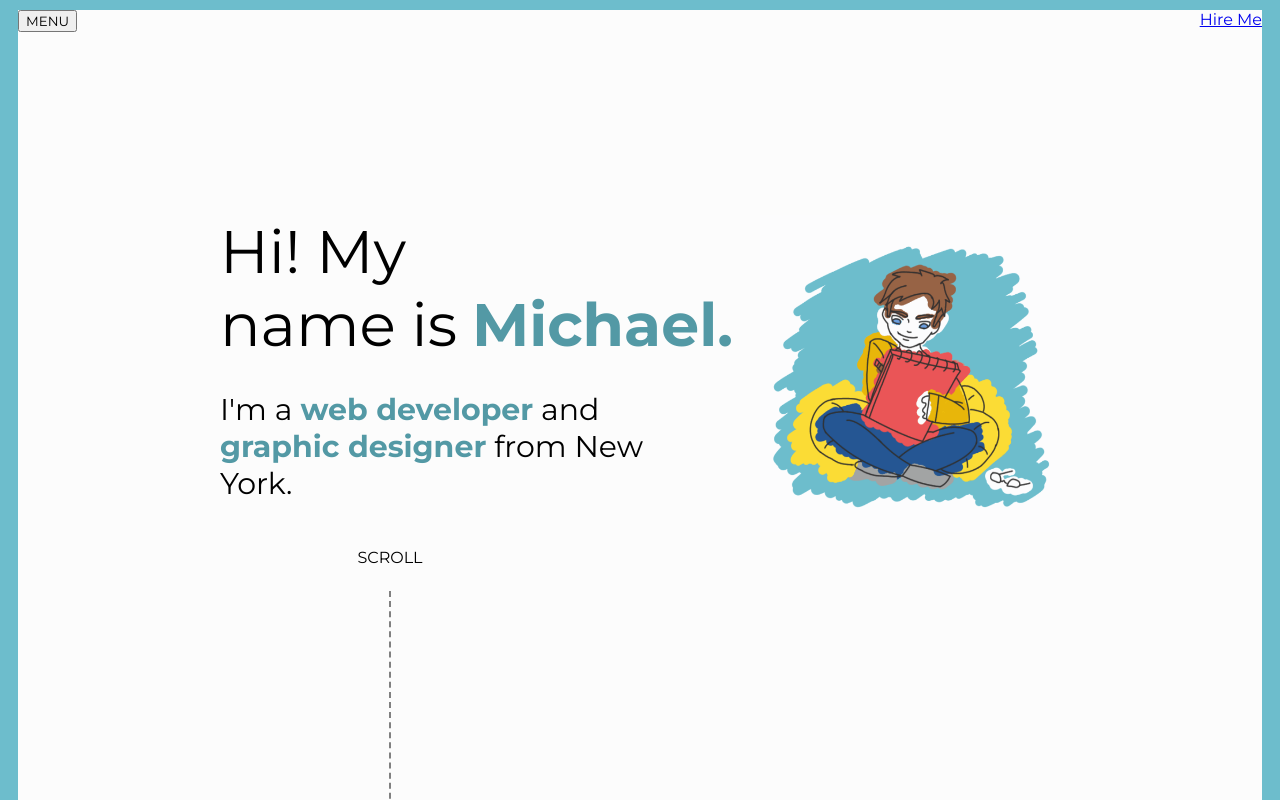
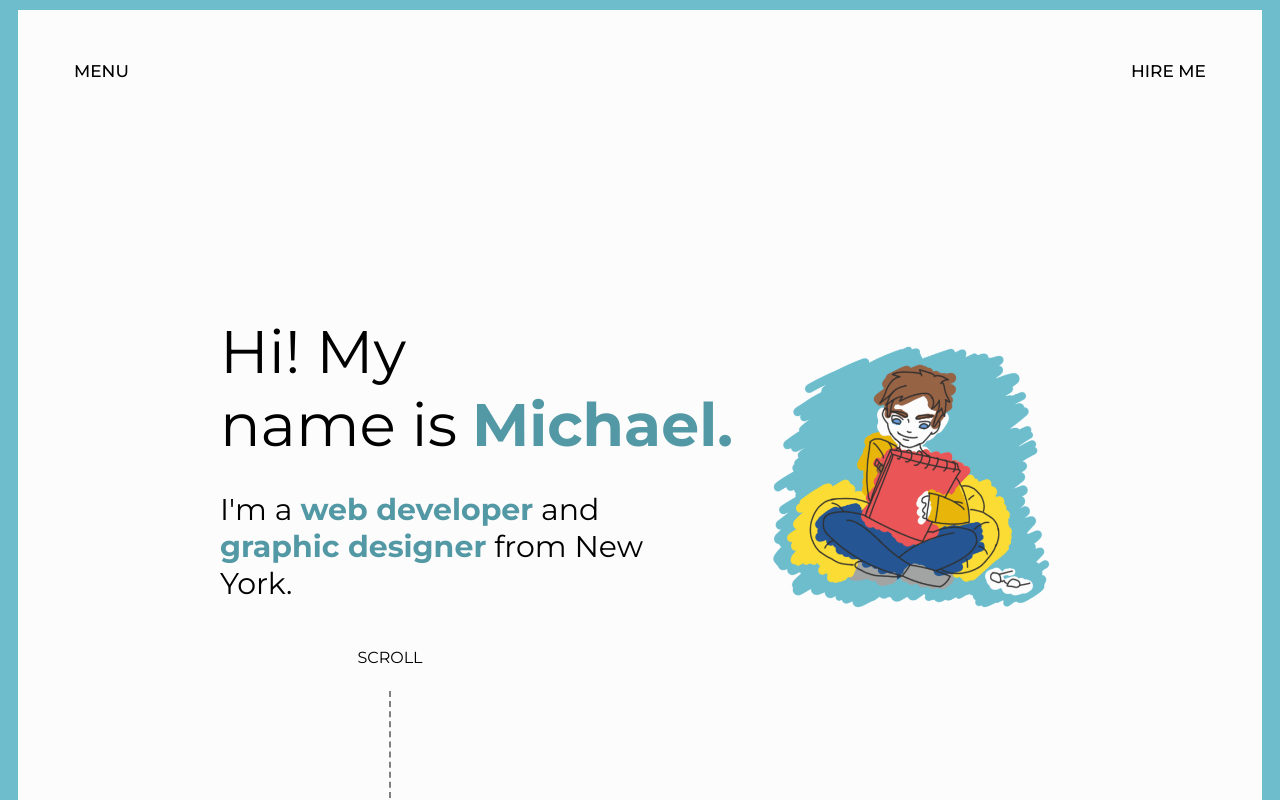
Before and after one commit to Mikalizcool/Michael-Portfolio, a React (Vite) app in the folder my-portfolio/: page / in a window 1280 px wide. Shown: the top 800 px of the page. Built offline with nearby package versions, Linux system fonts and the light colour scheme.

Commit message:
style: improve navbar link styles

```diff
--- a/my-portfolio/src/Navbar.jsx
+++ b/my-portfolio/src/Navbar.jsx
@@ -12,8 +12,8 @@ const Navbar = () => {
     return (
         <>
             <nav className="navbar">
-                <button className="menu-button" onClick={handleClick} type="button">MENU</button>
-                <a className="navbar-link" href="hireme">Hire Me</a>
+                <button className="navbar-button" onClick={handleClick} type="button">MENU</button>
+                <button className="navbar-button" type="button">HIRE ME</button>
             </nav>
             <div id="dropdown-menu" className="dropdown-menu">
                 <ul>
--- a/my-portfolio/src/navbar.css
+++ b/my-portfolio/src/navbar.css
@@ -10,6 +10,10 @@
     display: none;
     position: absolute;
 }
-.menu-button {
-
+.navbar-button {
+    margin: 50px;
+    border: none;
+    background-color: rgb(252, 252, 252);
+    font-weight: 500;
+    font-size: 17px;
 }
```
